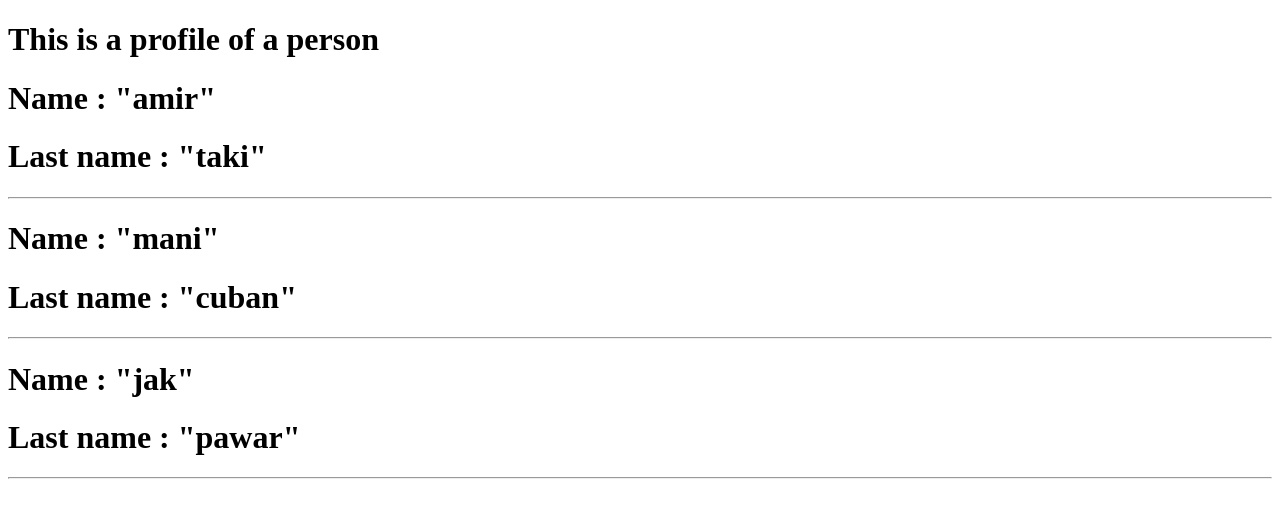
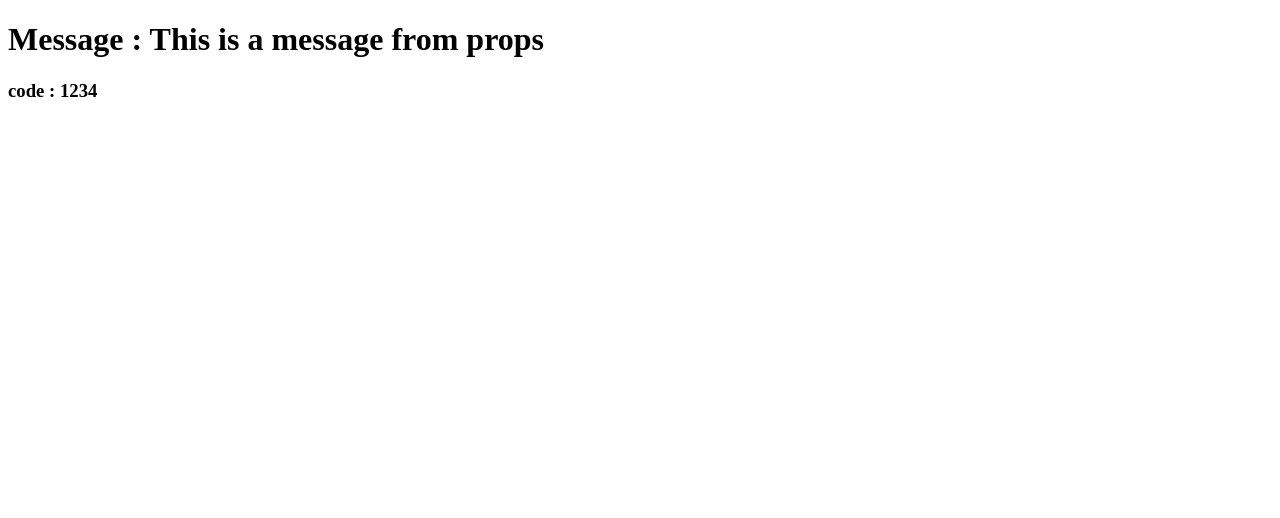
Before and after one commit to AmirTaki/React-JS-Tutorial-For-Beginners, a React (Create React App) app in the folder myproject/: page / in a window 1280 px wide. Shown: the top 518 px of the page. Built offline with nearby package versions, Linux system fonts and the light colour scheme.

Commit message:
Props In A Class Based Component

```diff
--- a/myproject/src/App.js
+++ b/myproject/src/App.js
@@ -1,17 +1,15 @@
 import logo from './logo.svg';
 import './App.css';
-import Profile from './Profile';
+import Message from './components/Messagge';
+
+
 
 
 
 function App() {
   return (
     <div className="App">
-      <Profile name = "amir" lastname = "taki"  >
-        <h1>This is a profile of a person</h1>
-      </Profile>
-      <Profile name = "mani" lastname = "cuban" />
-      <Profile name = "jak"  lastname = "pawar"/>
+      <Message messagecontent = "This is a message from props" messageCode = '1234'/>
 
     </div>
   );
--- /dev/null
+++ b/myproject/src/components/Messagge.js
@@ -0,0 +1,15 @@
+import { Component } from "react";
+
+class Message extends Component {
+    render (){
+        return (
+            <>
+                <h1>Message :  {this.props.messagecontent}</h1>
+                <h3>code : {this.props.messageCode}</h3>
+            </>
+        )
+    }
+}
+
+
+export default Message ;
```
Also changed, not shown: myproject/src/components/Profile.js (renamed from myproject/src/Profile.js).
